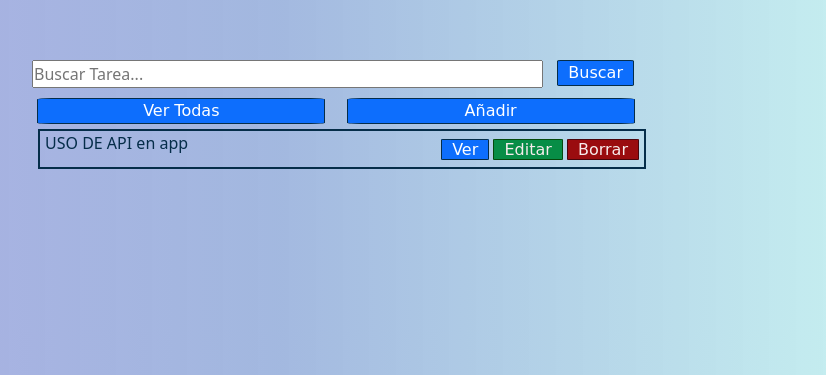
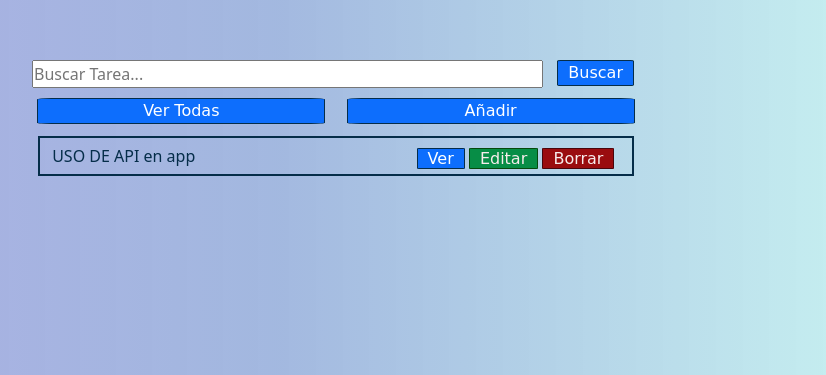
Before and after one commit to HaiDekimasu/Organizador-Personal, a Django app: page /lista/ in a window 1280 px wide; the page is wider, and only the part inside the window is pictured. Shown: the part 104-479 px from the top of that part, without its empty margins (364-1190 px from the left). Run offline with Django 5.2, Linux system fonts and the light colour scheme; data comes from the database, SQL or seed files in the repository; both versions use the stored data as it was after the commit; some web fonts are replaced.

Commit message:
modified:   db.sqlite3 	modified:   static/style/stiles.css

```diff
--- a/static/style/stiles.css
+++ b/static/style/stiles.css
@@ -61,18 +61,19 @@ body {
 .lista-1 li{
     color:var(--color-body);
     border: solid 2px;
-    margin-top: 5px;
-    width: 100%;
+    margin-top: 2%;
+    padding-top: 1%;
+    width: 98%;
     list-style: none;
-    padding-left: 5px;
+    padding-left: 2%;
     text-decoration: none;
     height: 40px;
     font-size: 1rem;
 }
 .boton{
     float: right;
-    padding-right: 5px;
-    padding-top: 6px;
+    padding-right: 3%;
+    padding-top: 2px;
 
 }
 .boton1{
```
Also changed, not shown: db.sqlite3.
